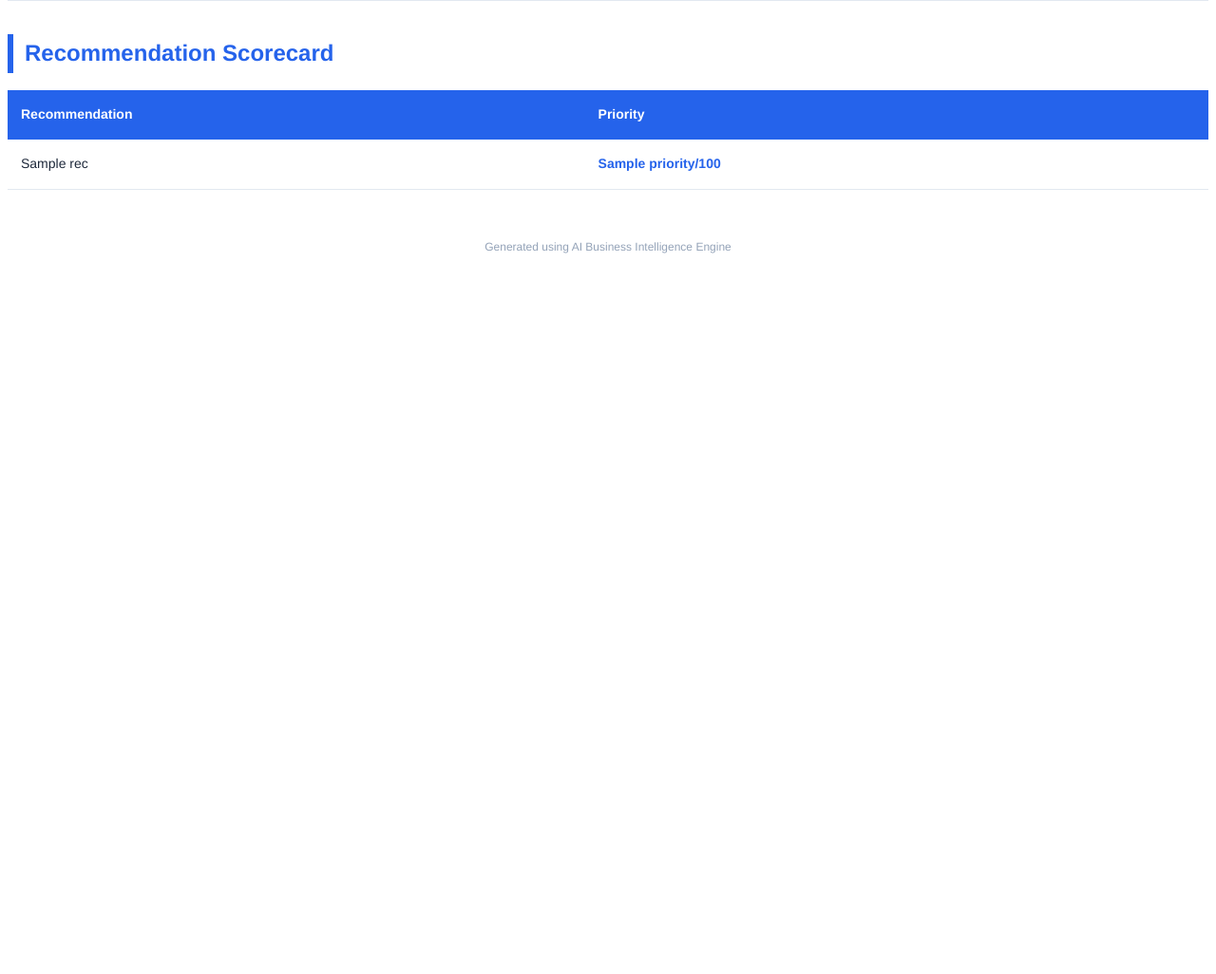
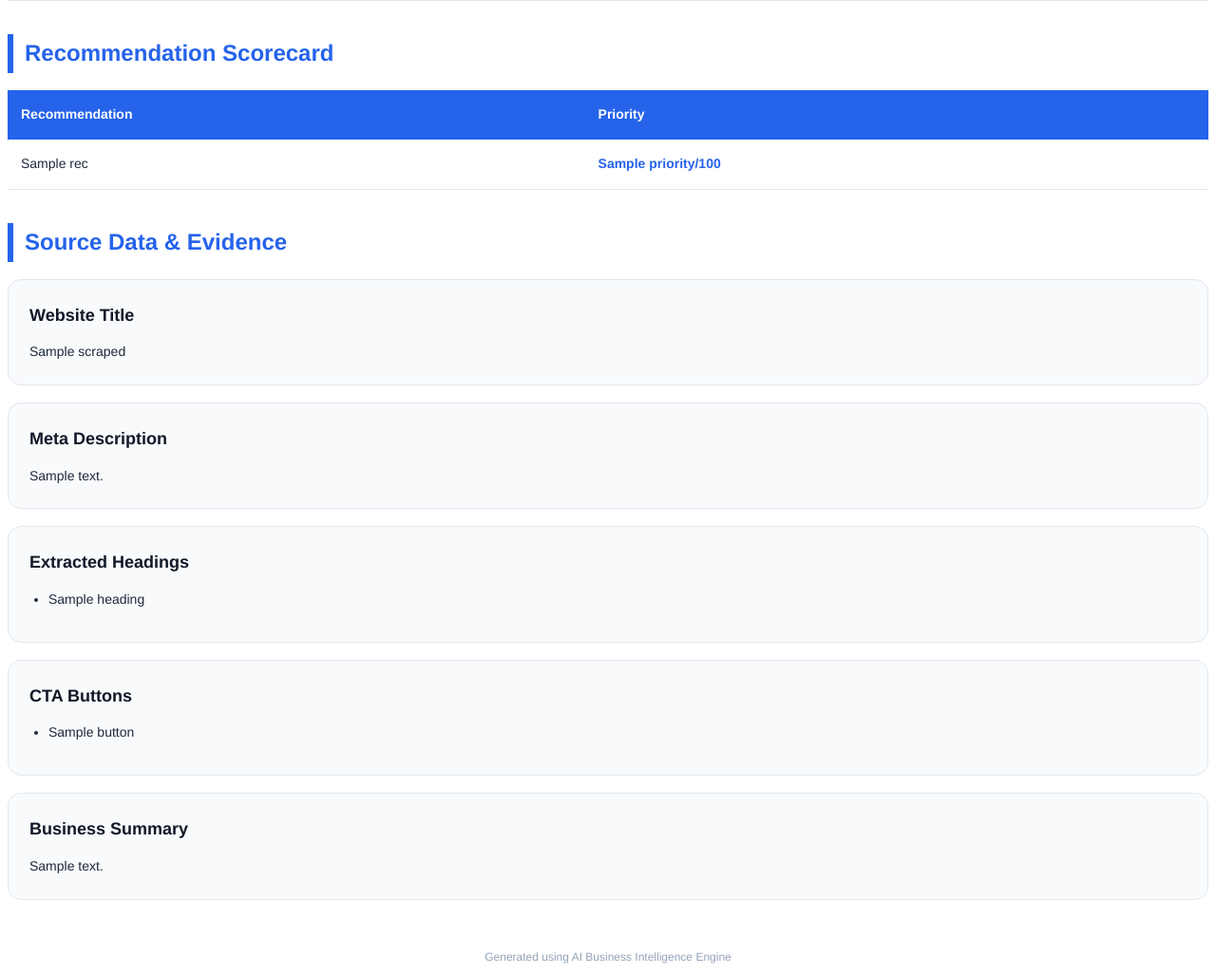
Before and after one commit to 01koushal/smart-lead-pipeline, a Flask app: template templates/report_template.html in a window 1280 px wide. Shown: the part 1546-2572 px from the top of the page at 95% size. Before the commit the page ends 1813 px from the top, so only its background shows below. Run offline with Flask 3, Linux system fonts and the light colour scheme; the template is opened without the code that fills it: most values are stand-ins (such as "Sample title", 1, 10 or a date in 2020).

Commit message:
Added Source in PDF Report

```diff
--- a/app.py
+++ b/app.py
@@ -55,9 +55,10 @@ def submit():
     log_section("GENERATED AI REPORT", report)
 
     pdf_path = generate_pdf_report(
-        company_name=name,
-        report_data=report
-    )
+    company_name=name,
+    report_data=report,
+    scraped_data=scraped
+)
     try:
 
         public_pdf_url = (
--- a/templates/report_template.html
+++ b/templates/report_template.html
@@ -381,6 +381,87 @@
         </table>
 
     </div>
+    <!-- SOURCE DATA -->
+
+<div class="section">
+
+    <div class="section-title">
+        Source Data & Evidence
+    </div>
+
+    <div class="card">
+
+        <div class="card-title">
+            Website Title
+        </div>
+
+        <p>
+            {{ scraped.title }}
+        </p>
+
+    </div>
+
+    <div class="card">
+
+        <div class="card-title">
+            Meta Description
+        </div>
+
+        <p>
+            {{ scraped.meta_description }}
+        </p>
+
+    </div>
+
+    <div class="card">
+
+        <div class="card-title">
+            Extracted Headings
+        </div>
+
+        <ul>
+
+            {% for heading in scraped.headings %}
+
+            <li>{{ heading }}</li>
+
+            {% endfor %}
+
+        </ul>
+
+    </div>
+
+    <div class="card">
+
+        <div class="card-title">
+            CTA Buttons
+        </div>
+
+        <ul>
+
+            {% for button in scraped.cta_buttons %}
+
+            <li>{{ button }}</li>
+
+            {% endfor %}
+
+        </ul>
+
+    </div>
+
+    <div class="card">
+
+        <div class="card-title">
+            Business Summary
+        </div>
+
+        <p>
+            {{ scraped.business_summary }}
+        </p>
+
+    </div>
+
+</div>
 
     <!-- FOOTER -->
 
```
Also changed, not shown: services/pdf_service.py (+10 -5 lines), 1 other file.
